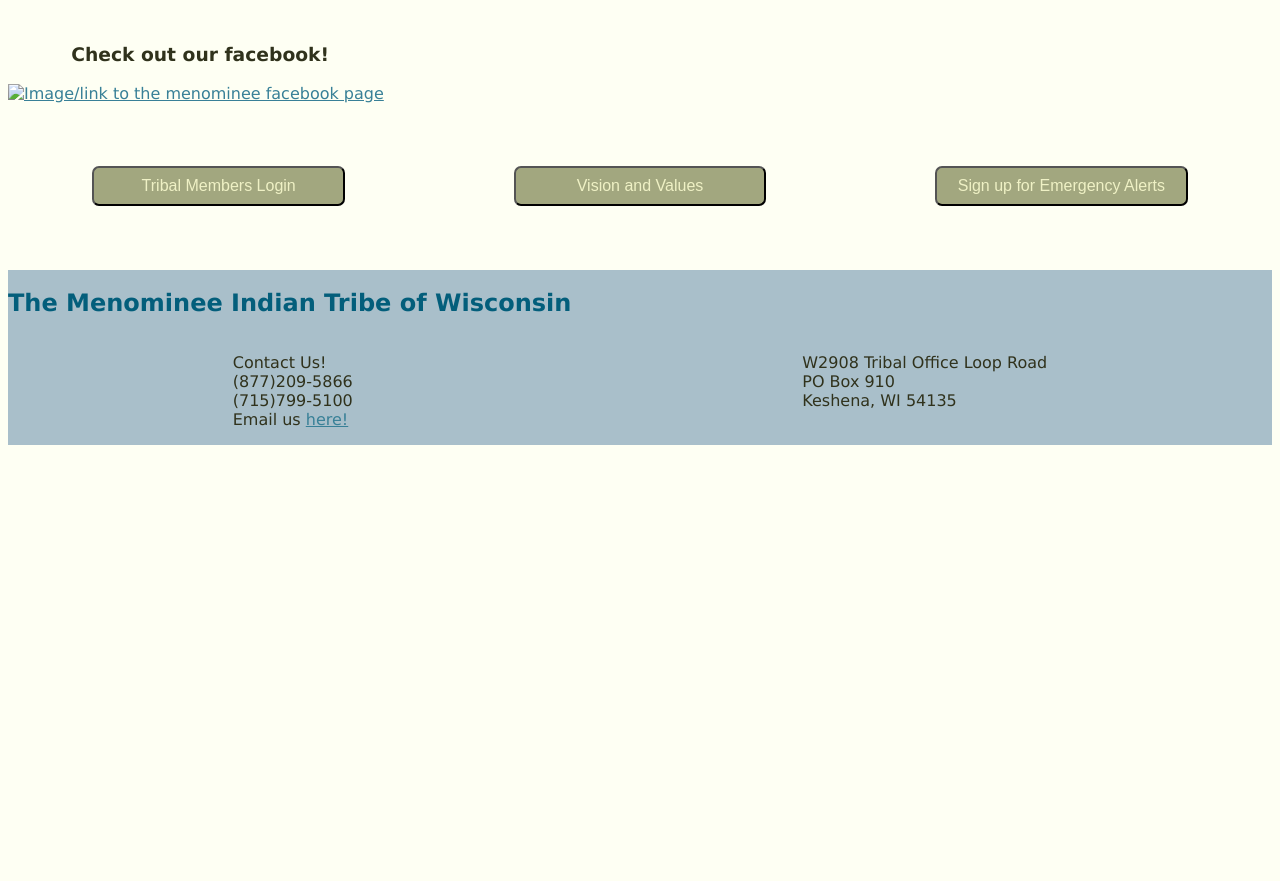
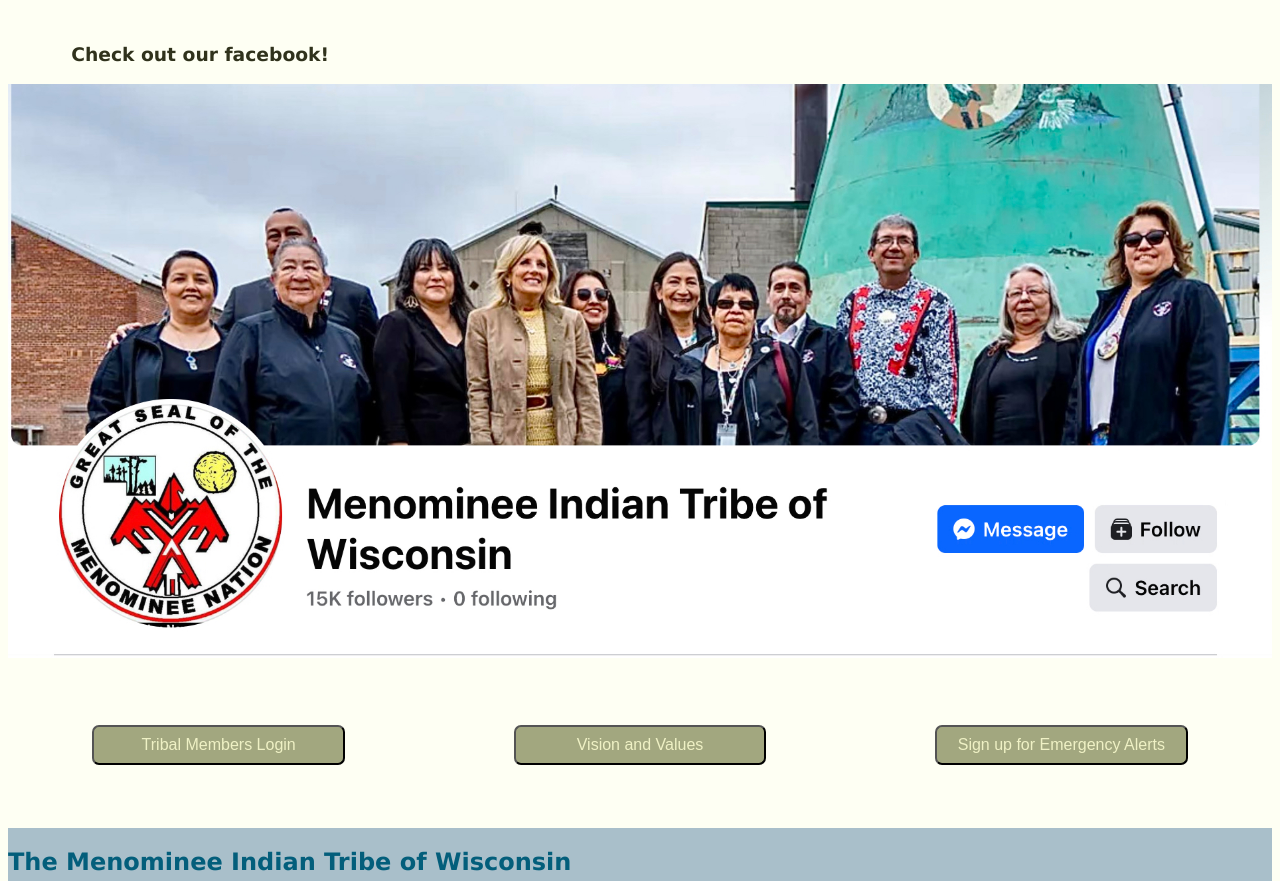
Before and after one commit to sydneymeza/ResponsiveRedesign, a plain HTML site: page index.html in a window 1280 px wide. Shown: the part 1212-2093 px from the top of the page. Before the commit the page ends 1665 px from the top, so only its background shows below. Drawn offline with Linux system fonts and the light colour scheme; the site is published under a folder, as on GitHub Pages, so addresses that start at the root find nothing.

Commit message:
fixed a tiny problem

```diff
--- a/index.html
+++ b/index.html
@@ -203,7 +203,7 @@
       <a href="">
         <img
           alt="Image/link to the menominee facebook page"
-          src="/assets/IMG_1065.jpg"
+          src="./assets/IMG_1065.jpg"
         />
       </a>
       <div class="learn-more-buttons">
```
Also changed, not shown: 3 other files.
